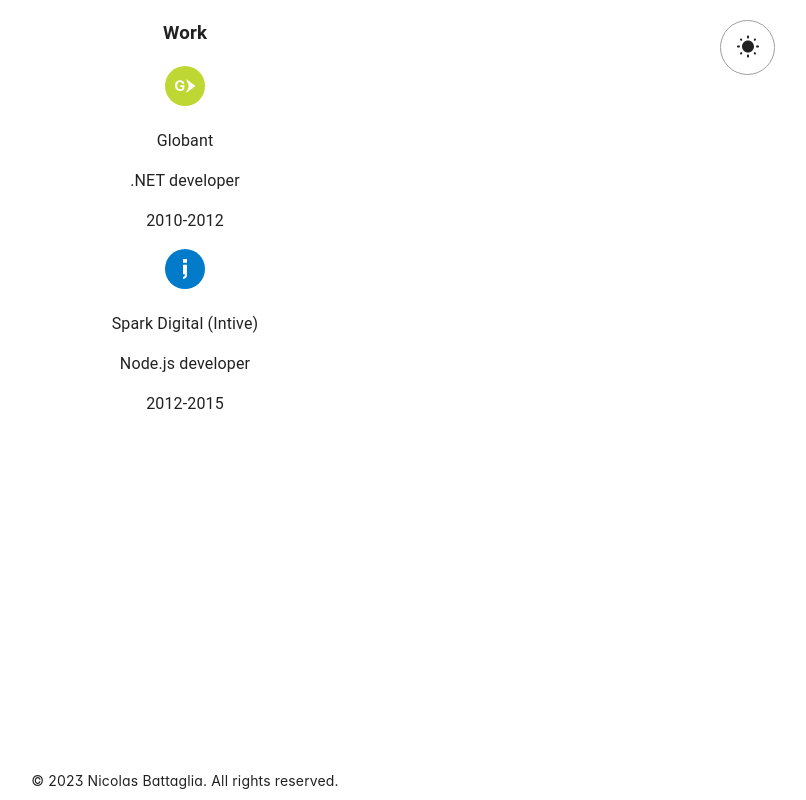
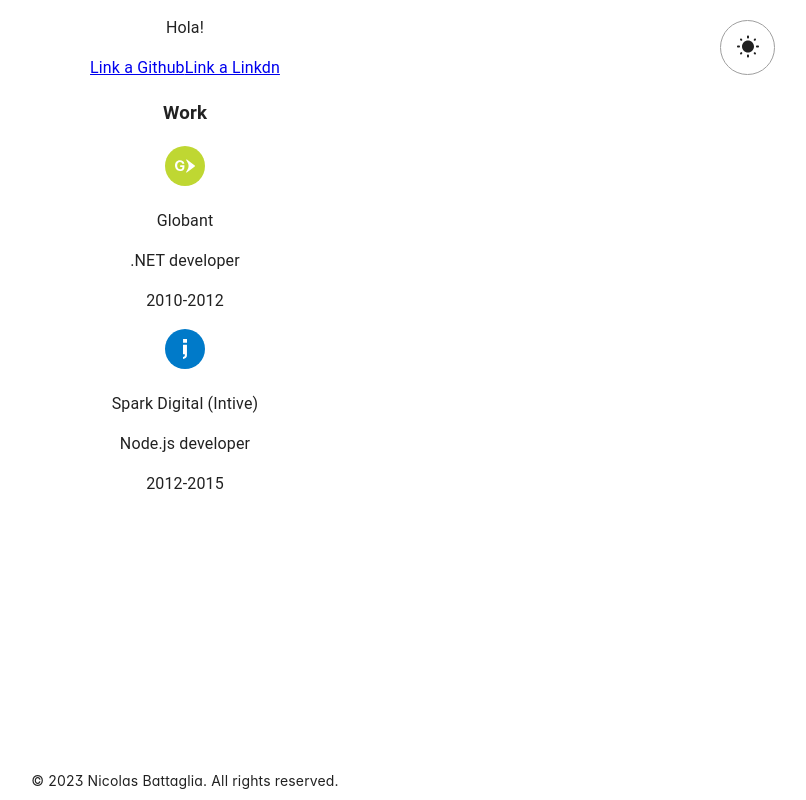
Before and after one commit to zk182/profile, a React (Create React App) app: page / in a window 1280 px wide. Shown: the whole page, without its empty margins (455-1261 px from the left). Built offline with nearby package versions, Linux system fonts and the light colour scheme.

Commit message:
Rename website

```diff
--- a/package.json
+++ b/package.json
@@ -1,6 +1,6 @@
 {
-  "homepage": "https://zk182.github.io/website",
-  "name": "website",
+  "homepage": "https://zk182.github.io/profile",
+  "name": "profile",
   "version": "0.1.0",
   "private": true,
   "dependencies": {
--- a/src/App.tsx
+++ b/src/App.tsx
@@ -2,6 +2,7 @@
 import Footer from './components/Footer';
 import Experience from './components/Experience';
 import Theme from './components/Theme';
+import Summary from './components/Summary';
 
 function App() {
   return (
@@ -9,6 +10,7 @@
       <head />
       <body>
         <Theme />
+        <Summary />
         <Experience />
       </body>
       <footer>
--- a/src/components/Experience.tsx
+++ b/src/components/Experience.tsx
@@ -6,7 +6,7 @@
   const works = values.map((job) => <Work key={job.index} {...job} />);
 
   return (
-    <section>
+    <section className="Experience">
       <h3>Work</h3>
       {works}
     </section>
--- a/src/components/Summary.tsx
+++ b/src/components/Summary.tsx
@@ -1,7 +1,13 @@
-
-
-function Summary () {
-
+function Summary() {
+  return (
+    <>
+      <p>Hola!</p>
+      <div>
+        <a href="www.google.com">Link a Github</a>
+        <a href="www.google.com">Link a Linkdn</a>
+      </div>
+    </>
+  );
 }
 
 export default Summary;
--- a/src/components/Theme.tsx
+++ b/src/components/Theme.tsx
@@ -40,7 +40,6 @@
     () => ({
       toggleColorMode: () => {
         setMode((prevMode) => {
-          console.log('hiola', prevMode);
           return prevMode === 'light' ? 'dark' : 'light';
         });
       },
--- /dev/null
+++ b/src/style/Experience.css
@@ -0,0 +1,4 @@
+.Experience {
+  text-align: center;
+  float: right;
+}
```
